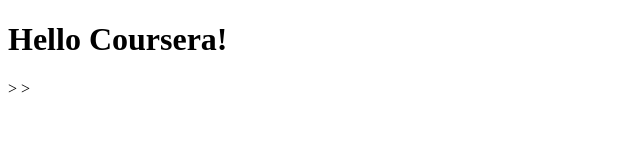
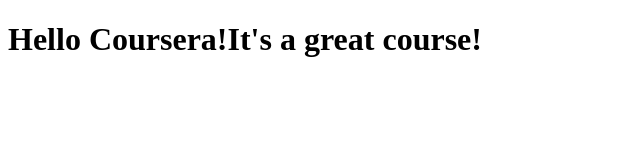
Before and after one commit to hullbull/coursera-text, a plain HTML site: page site/index.html in a window 1280 px wide. Shown: the whole page, without its empty margins (0-640 px from the left). Drawn offline with Linux system fonts and the light colour scheme.

Commit message:
small addition to our page content.

```diff
--- a/site/index.html
+++ b/site/index.html
@@ -2,9 +2,9 @@
 <!DOCTYPE html>
 <html>
 <head>
-	<title></title>
+	<title>Hello Coursera !</title>
 </head>
 <body>
-<h1>Hello Coursera!</h1>>
+<h1>Hello Coursera!It's a great course!</h1>
 </body>
-</html>>
+</html>
```
